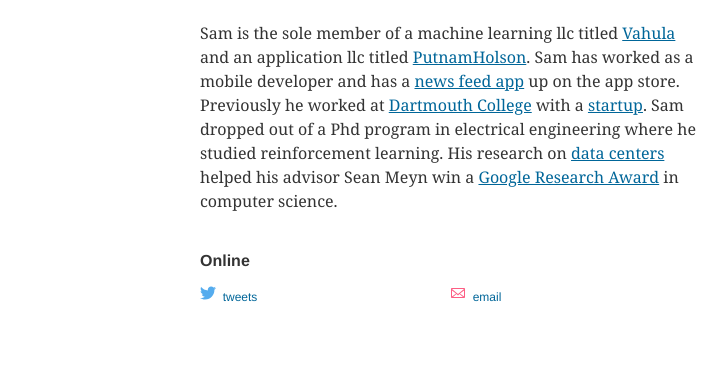
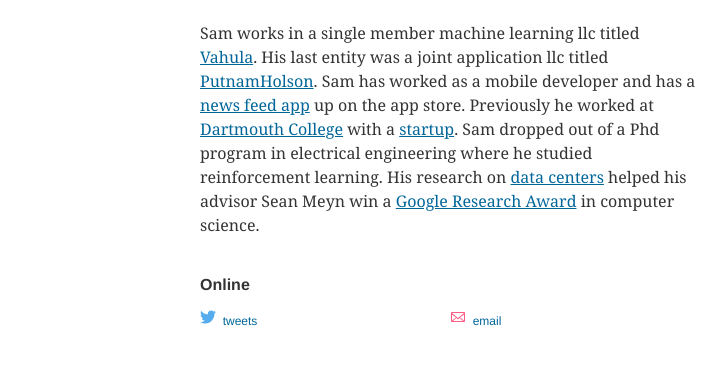
Before and after one commit to SamDeepLearning/Name-Static, a plain HTML site: page about.html in a window 1280 px wide. Shown: the part 247-612 px from the top of the page, without its empty margins (16-742 px from the left). Drawn offline with Linux system fonts and the light colour scheme.

Commit message:
Update about.html

```diff
--- a/about.html
+++ b/about.html
@@ -34,7 +34,7 @@
 <br/>
 <p><img width="100" height="100" src="img/github.png" alt="Tartank Beach" title="North Haven Sunset" />
 <br/>
-<p>Sam is the sole member of a machine learning llc titled <a href="http://vahula.com">Vahula</a> and an application llc titled <a href="http://putnamholson.com">PutnamHolson</a>. Sam has worked as a mobile developer and has a <a href="https://itunes.apple.com/us/app/wings-for-youth/id1134972907?ls=1&mt=8">news feed app</a> up on the app store. Previously he worked at <a href="http://cim.dartmouth.edu/">Dartmouth College</a> with a <a href="http://doseoptics.com/index.php/2015/08/27/press-release/">startup</a>. Sam dropped out of a Phd program in electrical engineering where he studied reinforcement learning. His research on <a href="https://deepmind.com/blog/deepmind-ai-reduces-google-data-centre-cooling-bill-40/">data centers</a> helped his advisor Sean Meyn win a <a href="http://research.google.com/research-outreach.html#/research-outreach/faculty-engagement/faculty-research-award-recipients">Google Research Award</a> in computer science.   <!-- He has a B.S. in electrical engineering and a certificate from a month-long <a href="http://bridge.tuck.dartmouth.edu/life-at-bridge/day-in-the-life/">business program</a> at Tuck. -->
+<p>Sam works in a single member machine learning llc titled <a href="http://vahula.com">Vahula</a>. His last entity was a joint application llc titled <a href="http://putnamholson.com">PutnamHolson</a>. Sam has worked as a mobile developer and has a <a href="https://itunes.apple.com/us/app/wings-for-youth/id1134972907?ls=1&mt=8">news feed app</a> up on the app store. Previously he worked at <a href="http://cim.dartmouth.edu/">Dartmouth College</a> with a <a href="http://doseoptics.com/index.php/2015/08/27/press-release/">startup</a>. Sam dropped out of a Phd program in electrical engineering where he studied reinforcement learning. His research on <a href="https://deepmind.com/blog/deepmind-ai-reduces-google-data-centre-cooling-bill-40/">data centers</a> helped his advisor Sean Meyn win a <a href="http://research.google.com/research-outreach.html#/research-outreach/faculty-engagement/faculty-research-award-recipients">Google Research Award</a> in computer science.   <!-- He has a B.S. in electrical engineering and a certificate from a month-long <a href="http://bridge.tuck.dartmouth.edu/life-at-bridge/day-in-the-life/">business program</a> at Tuck. -->
 
 <h2>Online</h2>
 <ul class="post-list online-list" >
```
